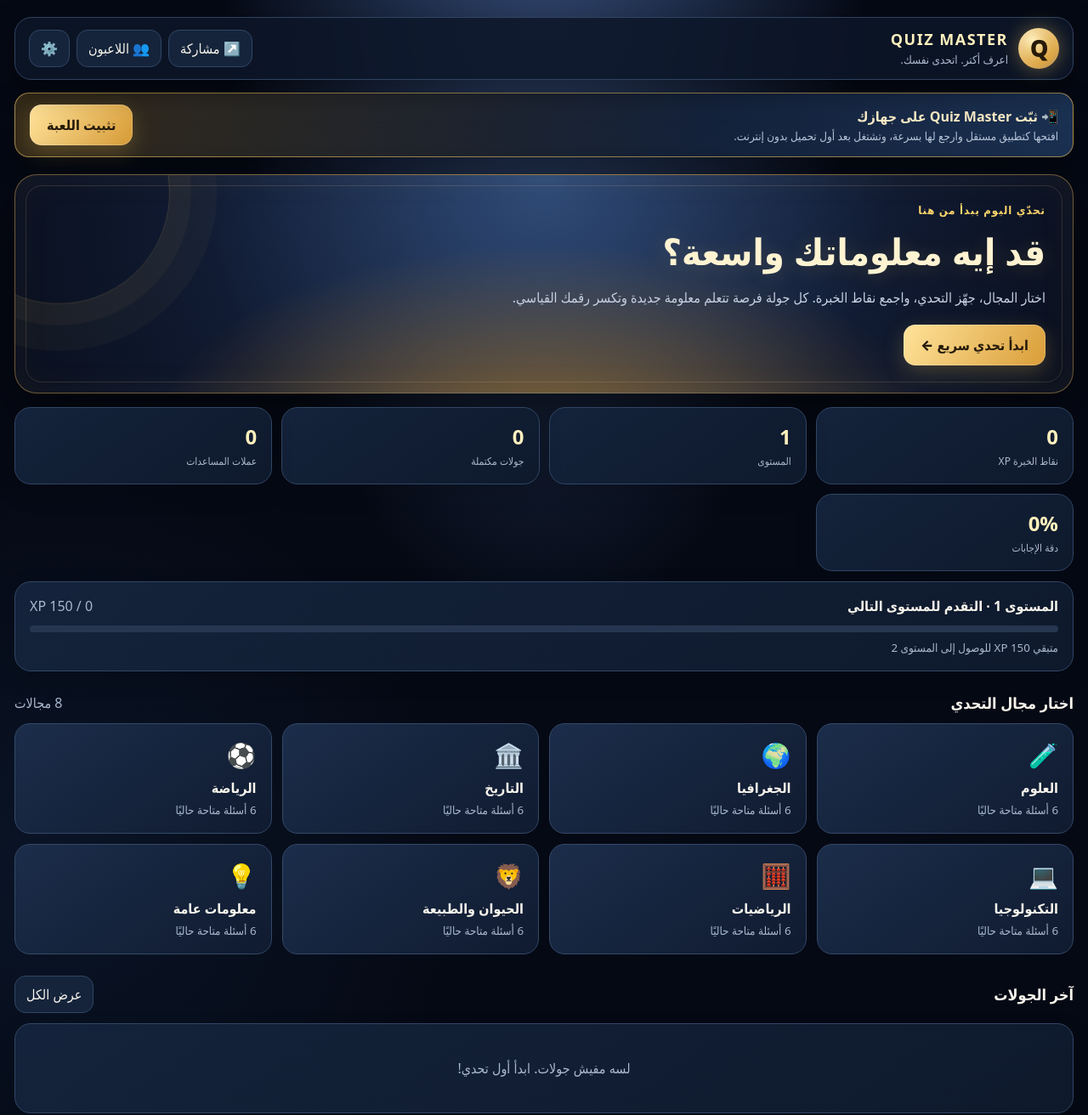
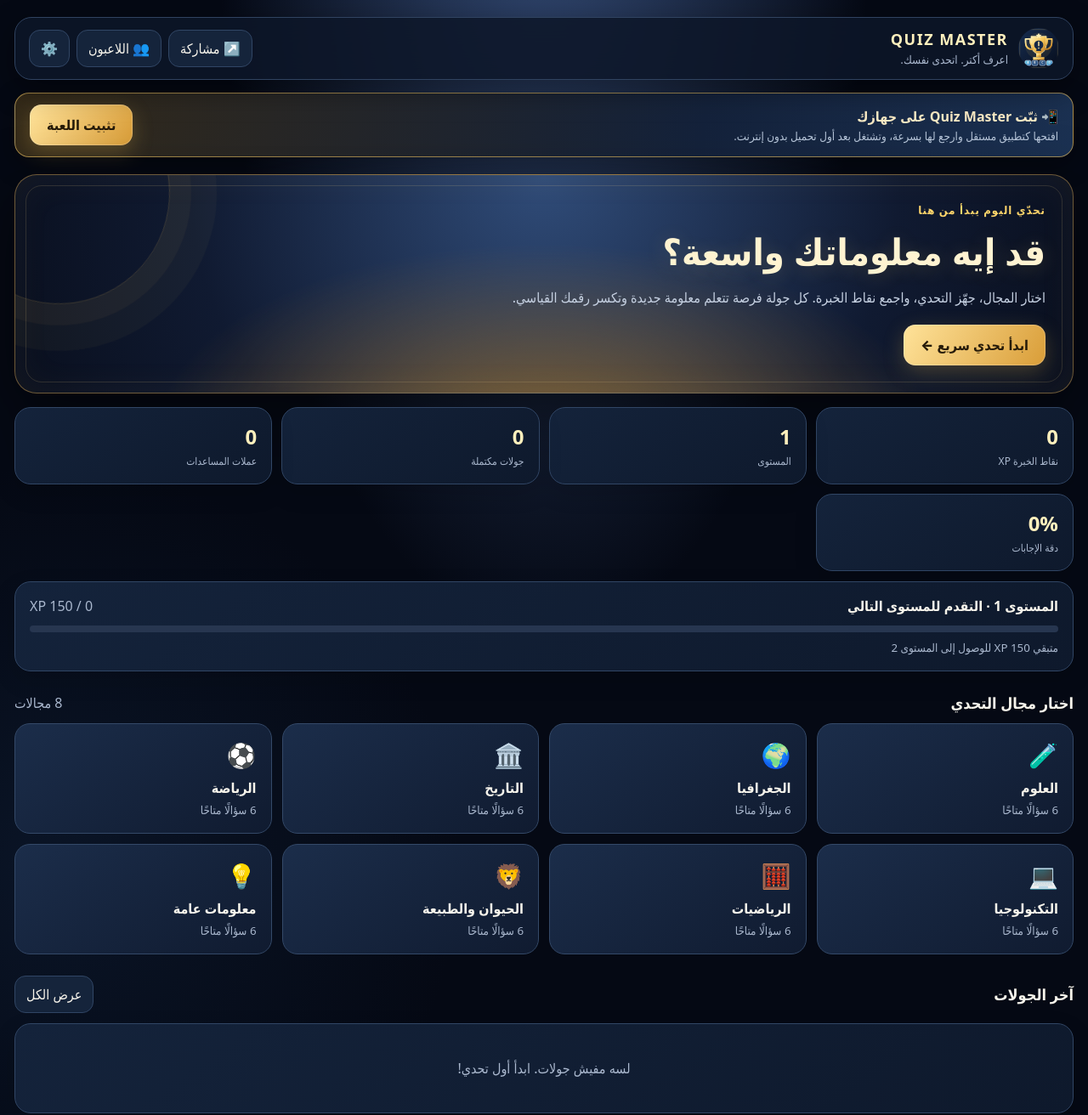
Before and after one commit to elnezhawyabdelrahman-beep/quiz-master, a plain HTML site: page index.html in a window 1280 px wide. Shown: the whole page at 85% size. Drawn offline with Linux system fonts and the light colour scheme.

Commit message:
Load expanded question bank and branded app icon

```diff
--- a/index.html
+++ b/index.html
@@ -60,11 +60,12 @@ button:active{transform:scale(.97)}
 @media(max-width:560px){.install-banner{align-items:flex-start;flex-direction:column}.install-banner button{width:100%}.answer{min-height:68px}}
 @media(prefers-reduced-motion:reduce){*,*:before,*:after{animation-duration:.01ms!important;animation-iteration-count:1!important;scroll-behavior:auto!important;transition-duration:.01ms!important}}
 
+.logo{overflow:hidden;background:transparent;box-shadow:none}.logo img{width:100%;height:100%;object-fit:contain;border-radius:13px}
 </style>
 </head>
 <body>
 <div class="wrap">
-<header class="top"><div class="brand"><div class="logo">Q</div><div><h1>QUIZ MASTER</h1><small>اعرف أكتر. اتحدى نفسك.</small></div></div><div class="top-actions"><button class="iconbtn" id="shareBtn" title="مشاركة اللعبة">↗️ <span class="txt">مشاركة</span></button><button class="iconbtn" id="profilesBtn" title="اللاعبون">👥 <span class="txt">اللاعبون</span></button><button class="iconbtn" id="settingsBtn" title="الإعدادات">⚙️</button></div></header>
+<header class="top"><div class="brand"><div class="logo"><img src="./icon.svg" alt="شعار Quiz Master"></div><div><h1>QUIZ MASTER</h1><small>اعرف أكتر. اتحدى نفسك.</small></div></div><div class="top-actions"><button class="iconbtn" id="shareBtn" title="مشاركة اللعبة">↗️ <span class="txt">مشاركة</span></button><button class="iconbtn" id="profilesBtn" title="اللاعبون">👥 <span class="txt">اللاعبون</span></button><button class="iconbtn" id="settingsBtn" title="الإعدادات">⚙️</button></div></header>
 <div class="install-banner" id="installBanner"><p>📲 ثبّت Quiz Master على جهازك<small>افتحها كتطبيق مستقل وارجع لها بسرعة، وتشتغل بعد أول تحميل بدون إنترنت.</small></p><button class="primary" id="installBtn">تثبيت اللعبة</button></div>
 <main>
 <section id="home" class="screen active">
@@ -87,6 +88,7 @@ button:active{transform:scale(.97)}
 <section id="settings" class="screen"><div class="section-head"><h3>الإعدادات</h3><button class="ghost" data-home>رجوع</button></div><div class="card"><div class="field"><label>لغة التطبيق</label><select id="language"><option value="ar">العربية</option><option value="en">English (قريبًا)</option></select></div><div class="field" style="margin-top:14px"><label><input type="checkbox" id="soundToggle" checked> المؤثرات الصوتية</label></div><div class="field" style="margin-top:14px"><label><input type="checkbox" id="explainToggle" checked> عرض الشرح بعد كل سؤال</label></div><div class="actions"><button class="secondary" id="exportData">تصدير نسخة احتياطية</button><label class="secondary" style="cursor:pointer">استيراد نسخة <input type="file" id="importData" accept="application/json" hidden></label><button class="danger" id="resetData">مسح بيانات التطبيق</button></div><p class="muted">بياناتك محفوظة على الجهاز فقط. احتفظ بنسخة احتياطية عند تغيير الجهاز أو حذف بيانات المتصفح.</p></div></section>
 <section id="profiles" class="screen"><div class="section-head"><h3>ملفات اللاعبين</h3><button class="ghost" data-home>رجوع</button></div><div class="card"><div class="field"><label>اسم لاعب جديد</label><input id="newPlayerName" placeholder="اكتب اسم اللاعب"></div><div class="actions"><button class="primary" id="createPlayer">إضافة اللاعب</button></div><div id="profileList" style="margin-top:16px"></div></div></section>
 </main></div><div class="toast" id="toast"></div>
+<script src="./question-bank.js"></script>
 <script>
 const CATS=[
 {id:"science",name:"العلوم",emoji:"🧪",desc:"الفيزياء والكيمياء والأحياء"},
@@ -147,7 +149,7 @@ const Q=[
 ["general","كم عدد ألوان قوس قزح التقليدية؟",["5","6","7","8"],2,"تقليديًا توصف ألوان قوس قزح بسبعة ألوان.","Met Office","easy"],
 ["general","ما اللغة الرسمية الأساسية في البرازيل؟",["الإسبانية","البرتغالية","الفرنسية","الإنجليزية"],1,"البرتغالية هي اللغة الرسمية في البرازيل.","Government of Brazil","easy"],
 ["general","ما اسم العلم الذي يدرس الزلازل؟",["علم الفلك","علم الزلازل","علم المناخ","علم المحيطات"],1,"علم الزلازل يدرس الزلازل والموجات الزلزالية.","USGS","easy"]
-].map((q,i)=>({id:"q"+(i+1),cat:q[0],text:q[1],opts:q[2],correct:q[3],explain:q[4],source:q[5],difficulty:q[6]}));
+].concat(EXTRA_Q).map((q,i)=>({id:q[0]+"-"+(i+1),cat:q[0],text:q[1],opts:q[2],correct:q[3],explain:q[4],source:q[5],difficulty:q[6]}));
 const STORE="quizMaster.v1";
 let db=load(),setupCats=new Set(CATS.map(c=>c.id)),setupPlayers=[],game=null,tick=null,seconds=0,answered=false;
 function load(){try{let d=JSON.parse(localStorage.getItem(STORE))||fresh();(d.profiles||[]).forEach(p=>{if(p.coins==null)p.coins=0});return d}catch{return fresh()}}
@@ -163,7 +165,7 @@ function soundEvent(kind){if(!db.settings.sound)return;const patterns={click:[[5
 function toast(s){let t=document.getElementById("toast");t.textContent=s;t.classList.add("show");setTimeout(()=>t.classList.remove("show"),2100)}
 function show(id){document.querySelectorAll(".screen").forEach(x=>x.classList.remove("active"));document.getElementById(id).classList.add("active");soundEvent("click");window.scrollTo(0,0)}
 function shuffle(a){let b=[...a];for(let i=b.length-1;i>0;i--){let j=Math.floor(Math.random()*(i+1));[b[i],b[j]]=[b[j],b[i]]}return b}
-function renderHome(){let p=profile(),xp=p.xp||0,answers=p.answers||0,lv=levelInfo(xp);document.getElementById("xpStat").textContent=xp;document.getElementById("levelStat").textContent=lv.level;document.getElementById("levelProgressLabel").textContent="المستوى "+lv.level+" · التقدم للمستوى التالي";document.getElementById("levelXpLabel").textContent=lv.remaining+" / "+lv.need+" XP";document.getElementById("levelProgressBar").style.width=lv.percent+"%";document.getElementById("nextLevelLabel").textContent="متبقي "+(lv.need-lv.remaining)+" XP للوصول إلى المستوى "+(lv.level+1);document.getElementById("playedStat").textContent=p.played||0;document.getElementById("coinStat").textContent=p.coins||0;document.getElementById("accuracyStat").textContent=(answers?Math.round((p.correct||0)/answers*100):0)+"%";document.getElementById("catCount").textContent=CATS.length+" مجالات";document.getElementById("categories").innerHTML=CATS.map(c=>`<button class="cat" data-cat="${c.id}"><span class="emoji">${c.emoji}</span><b>${c.name}</b><small>${Q.filter(q=>q.cat===c.id).length} أسئلة متاحة حاليًا</small></button>`).join("");document.getElementById("recentHistory").innerHTML=db.history.length?db.history.slice(0,3).map(h=>`<div class="history-row"><span>${esc(h.name)} · ${new Date(h.date).toLocaleDateString("ar-EG")}</span><b>${h.score} نقطة</b></div>`).join(""):'<div class="empty">لسه مفيش جولات. ابدأ أول تحدي!</div>';document.getElementById("resumeBtn").classList.toggle("hidden",!db.activeGame)}
+function renderHome(){let p=profile(),xp=p.xp||0,answers=p.answers||0,lv=levelInfo(xp);document.getElementById("xpStat").textContent=xp;document.getElementById("levelStat").textContent=lv.level;document.getElementById("levelProgressLabel").textContent="المستوى "+lv.level+" · التقدم للمستوى التالي";document.getElementById("levelXpLabel").textContent=lv.remaining+" / "+lv.need+" XP";document.getElementById("levelProgressBar").style.width=lv.percent+"%";document.getElementById("nextLevelLabel").textContent="متبقي "+(lv.need-lv.remaining)+" XP للوصول إلى المستوى "+(lv.level+1);document.getElementById("playedStat").textContent=p.played||0;document.getElementById("coinStat").textContent=p.coins||0;document.getElementById("accuracyStat").textContent=(answers?Math.round((p.correct||0)/answers*100):0)+"%";document.getElementById("catCount").textContent=CATS.length+" مجالات";document.getElementById("categories").innerHTML=CATS.map(c=>`<button class="cat" data-cat="${c.id}"><span class="emoji">${c.emoji}</span><b>${c.name}</b><small>${Q.filter(q=>q.cat===c.id).length} سؤالًا متاحًا</small></button>`).join("");document.getElementById("recentHistory").innerHTML=db.history.length?db.history.slice(0,3).map(h=>`<div class="history-row"><span>${esc(h.name)} · ${new Date(h.date).toLocaleDateString("ar-EG")}</span><b>${h.score} نقطة</b></div>`).join(""):'<div class="empty">لسه مفيش جولات. ابدأ أول تحدي!</div>';document.getElementById("resumeBtn").classList.toggle("hidden",!db.activeGame)}
 function esc(s){return String(s).replace(/[&<>"']/g,c=>({"&":"&amp;","<":"&lt;",">":"&gt;",'"':"&quot;","'":"&#39;"}[c]))}
 function setup(cat){setupCats=cat?new Set([cat]):new Set(CATS.map(c=>c.id));setupPlayers=[profile().id];document.getElementById("matchName").value=cat?("تحدي "+CATS.find(c=>c.id===cat).name):"تحدي جديد";renderSetup();show("setup")}
 function renderSetup(){document.getElementById("setupCats").innerHTML=CATS.map(c=>`<button class="chip ${setupCats.has(c.id)?"selected":""}" data-setupcat="${c.id}">${c.emoji} ${c.name}</button>`).join("");document.getElementById("playersSetup").innerHTML=setupPlayers.map(id=>{let p=db.profiles.find(x=>x.id===id);return p?`<span class="player">${esc(p.name)} <button data-removeplayer="${id}">×</button></span>`:""}).join("")}
```
